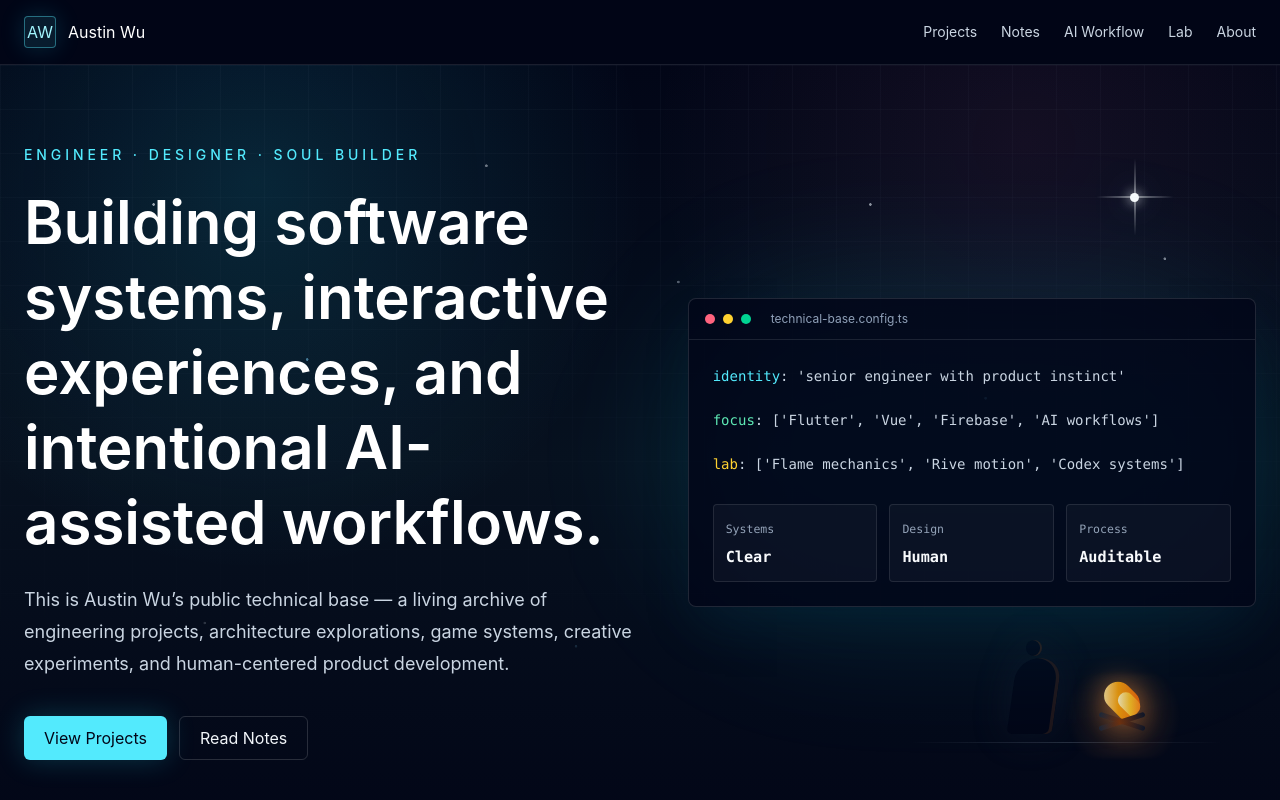
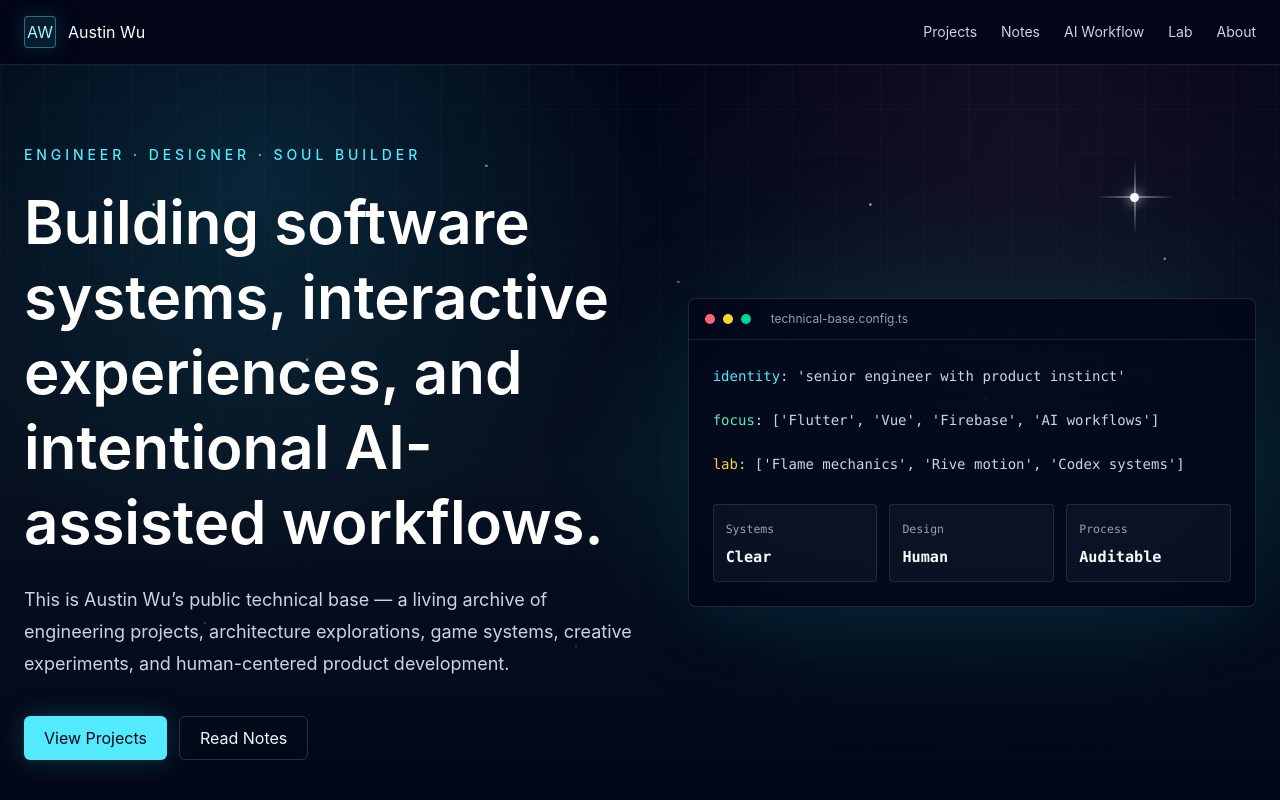
Before and after one commit to thisis184/thisis184.github.io, a Vue app: page / in a window 1280 px wide. Shown: the top 800 px of the page. Built offline with nearby package versions, Linux system fonts and the light colour scheme.

Commit message:
refactor(hero): remove campfire figure
Remove the campfire and solitary figure visual layer from the hero background while keeping the starfield and north star treatment.

```diff
--- a/src/components/HeroSection.vue
+++ b/src/components/HeroSection.vue
@@ -5,19 +5,6 @@
   >
     <div class="starfield" aria-hidden="true"></div>
     <div class="north-star" aria-hidden="true"></div>
-    <div class="campfire-scene" aria-hidden="true">
-      <div class="campfire-figure">
-        <span class="campfire-head"></span>
-        <span class="campfire-body"></span>
-      </div>
-      <div class="campfire">
-        <span class="campfire-glow"></span>
-        <span class="flame flame-main"></span>
-        <span class="flame flame-small"></span>
-        <span class="fire-log fire-log-left"></span>
-        <span class="fire-log fire-log-right"></span>
-      </div>
-    </div>
     <div class="absolute inset-0 bg-grid opacity-35" aria-hidden="true"></div>
     <div class="relative mx-auto grid min-h-[calc(100vh-65px)] max-w-7xl items-center gap-12 px-6 py-20 lg:grid-cols-[1.04fr_0.96fr]">
       <div class="max-w-3xl">
--- a/src/styles.css
+++ b/src/styles.css
@@ -138,124 +138,6 @@ a {
   background: linear-gradient(180deg, transparent, rgba(248, 250, 252, 0.9), transparent);
 }
 
-.campfire-scene {
-  position: absolute;
-  right: clamp(1.25rem, 6vw, 6rem);
-  bottom: clamp(2rem, 8vw, 5.5rem);
-  width: min(32vw, 19rem);
-  min-width: 12rem;
-  height: 10rem;
-  pointer-events: none;
-  opacity: 0.9;
-}
-
-.campfire-scene::before {
-  position: absolute;
-  right: -7%;
-  bottom: 0.55rem;
-  left: 3%;
-  height: 1px;
-  content: "";
-  background: linear-gradient(90deg, transparent, rgba(148, 163, 184, 0.28), transparent);
-}
-
-.campfire-figure {
-  position: absolute;
-  right: 47%;
-  bottom: 1.1rem;
-  width: 3.4rem;
-  height: 6rem;
-  filter: drop-shadow(0 0 18px rgba(15, 23, 42, 0.72));
-}
-
-.campfire-head,
-.campfire-body {
-  position: absolute;
-  display: block;
-  background: #020617;
-}
-
-.campfire-head {
-  top: 0.1rem;
-  left: 1.25rem;
-  width: 1rem;
-  height: 1rem;
-  border-radius: 999px;
-  box-shadow: inset -0.12rem 0 rgba(251, 146, 60, 0.16);
-}
-
-.campfire-body {
-  right: 0.2rem;
-  bottom: 0;
-  width: 2.8rem;
-  height: 4.75rem;
-  border-radius: 1.4rem 1.4rem 0.35rem 0.35rem;
-  transform: skewX(-8deg);
-  box-shadow: inset -0.22rem 0 rgba(251, 146, 60, 0.12);
-}
-
-.campfire {
-  position: absolute;
-  right: 13%;
-  bottom: 1rem;
-  width: 5.2rem;
-  height: 5rem;
-}
-
-.campfire-glow {
-  position: absolute;
-  right: -1.8rem;
-  bottom: -1.35rem;
-  width: 8.5rem;
-  height: 5.2rem;
-  border-radius: 999px;
-  background: radial-gradient(circle, rgba(251, 146, 60, 0.34), rgba(251, 146, 60, 0.08) 45%, transparent 72%);
-  filter: blur(2px);
-}
-
-.flame {
-  position: absolute;
-  bottom: 1.05rem;
-  left: 50%;
-  display: block;
-  border-radius: 999px 999px 999px 0;
-  transform: translateX(-50%) rotate(-45deg);
-}
-
-.flame-main {
-  width: 1.75rem;
-  height: 2.45rem;
-  background: linear-gradient(135deg, #fef3c7 0%, #f59e0b 42%, #ea580c 100%);
-  box-shadow: 0 0 28px rgba(251, 146, 60, 0.62);
-}
-
-.flame-small {
-  bottom: 1.25rem;
-  left: 58%;
-  width: 1rem;
-  height: 1.55rem;
-  background: linear-gradient(135deg, #fefce8 0%, #fbbf24 54%, #f97316 100%);
-}
-
-.fire-log {
-  position: absolute;
-  bottom: 0.75rem;
-  left: 50%;
-  display: block;
-  width: 3rem;
-  height: 0.34rem;
-  border-radius: 999px;
-  background: linear-gradient(90deg, #1e293b, #78350f 45%, #0f172a);
-}
-
-.fire-log-left {
-  transform: translateX(-50%) rotate(18deg);
-}
-
-.fire-log-right {
-  transform: translateX(-50%) rotate(-18deg);
-}
-
 ::selection {
   background: rgba(34, 211, 238, 0.25);
   color: #f8fafc;
```
